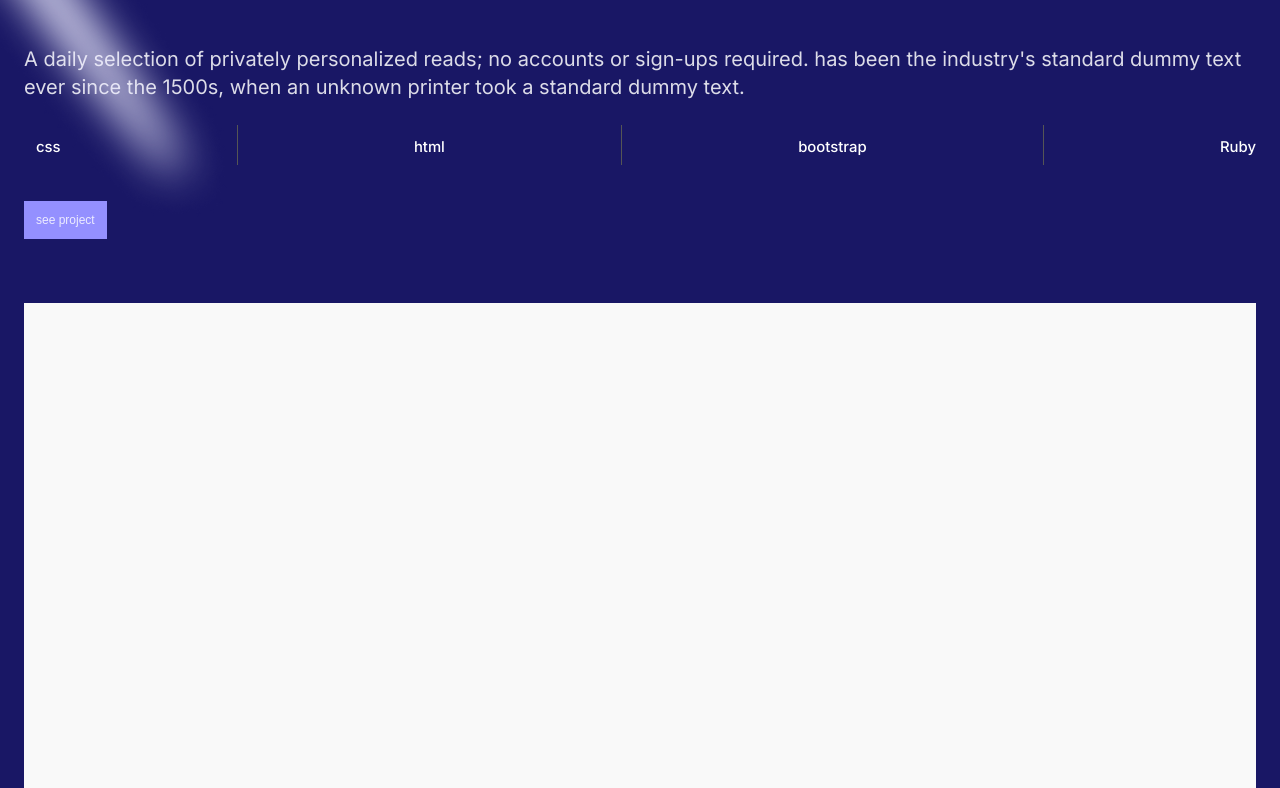
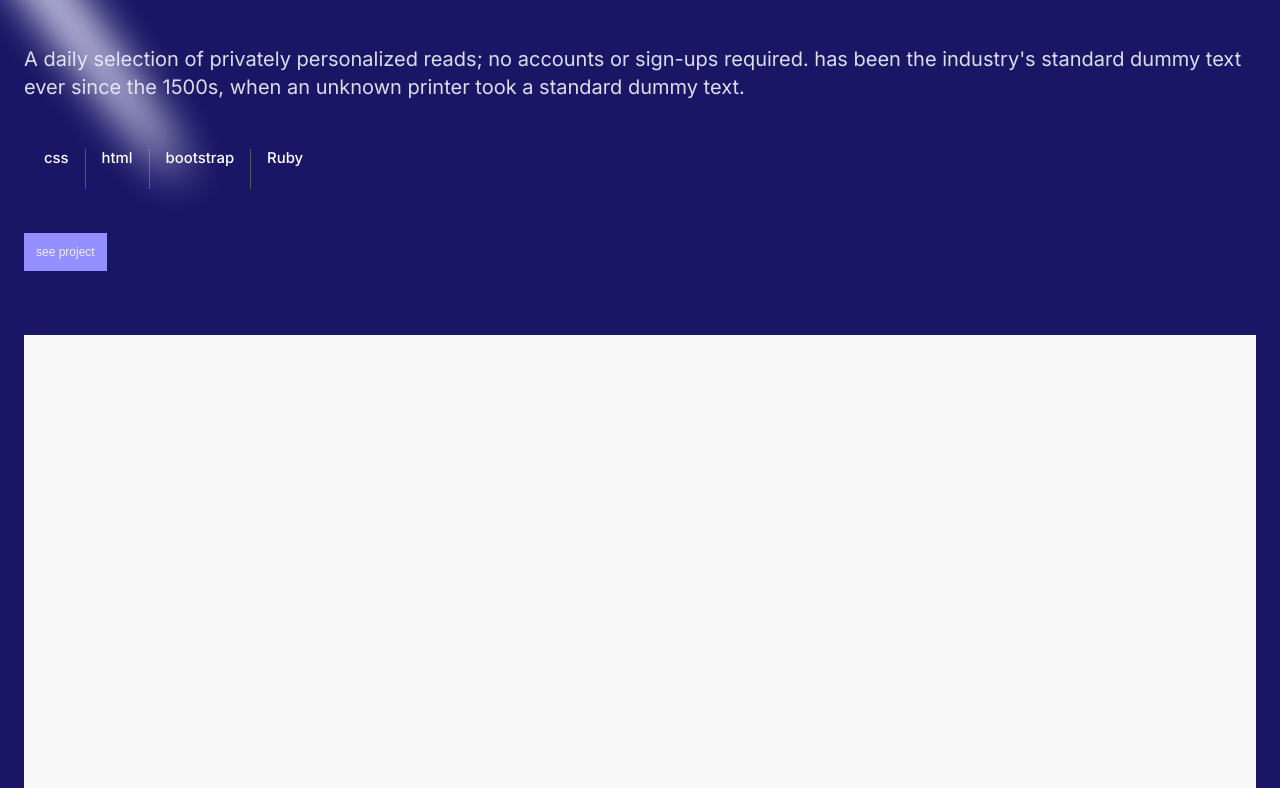
Before and after one commit to Debas-31/dbus-portfolio, a plain HTML site: page index.html in a window 1280 px wide. Shown: the part 2032-2820 px from the top of the page. Drawn offline with Linux system fonts and the light colour scheme.

Commit message:
Change layout from flex to float

```diff
--- a/style.css
+++ b/style.css
@@ -111,9 +111,10 @@ nav {
 }
 
 .card-lang-list ul {
-  display: flex;
+  /* display: flex;
   justify-content: space-between;
-  align-items: center;
+  align-items: center; */
+  float: left;
   margin: 1rem 0 2rem 0.75rem;
 }
 
@@ -123,6 +124,8 @@ nav {
   font-weight: 500;
   font-style: normal;
   color: var(--var-neutral-2);
+  float: left;
+  padding: 0.5rem;
 }
 
 .skill .lists li {
@@ -204,6 +207,7 @@ nav {
 }
 
 .btn {
+  clear:both;
   font-size: 0.75rem;
   padding: 0.75rem;
   display: flex;
```
Also changed, not shown: README.md.
